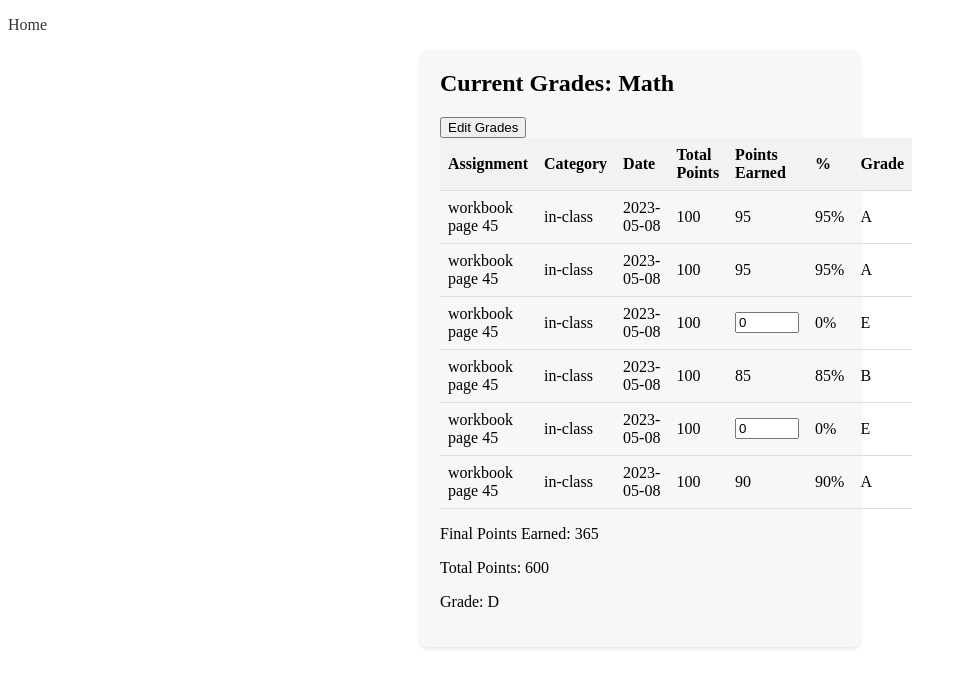
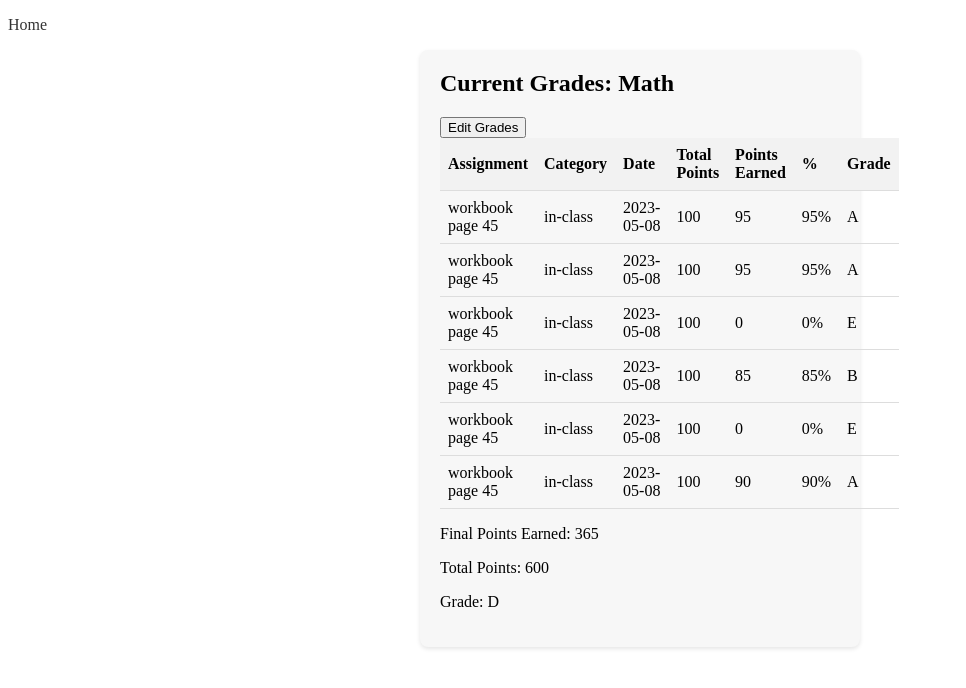
Before and after one commit to Ace-86/powergrade, a React (Create React App) app in the folder client/: page /grade-history/Math in a window 1280 px wide. Shown: the top 688 px of the page, without its empty margins (0-966 px from the left). Built offline with nearby package versions, Linux system fonts and the light colour scheme.

Commit message:
inputs removed from current grades page;

```diff
--- a/client/src/components/GradeHistory.js
+++ b/client/src/components/GradeHistory.js
@@ -45,6 +45,7 @@ const GradeHistory = () => {
       (sum, assignment) => sum + assignment.pointsEarned,
       0
     );
+
     const newGradePercentage = calculateGradePercentage(
       newPointsEarnedTotal,
       totalPoints
@@ -70,7 +71,7 @@ const GradeHistory = () => {
       <button className="edit-btn" onClick={() => setShowModal(true)}>
         Edit Grades
       </button>
-      <GradeTable filteredAssignments={filteredAssignments} handleGradeChange={handleGradeChange} />
+      <GradeTable filteredAssignments={filteredAssignments} />
       <div>
         <p>Final Points Earned: {pointsEarned}</p>
         <p>Total Points: {totalPoints}</p>
@@ -82,6 +83,7 @@ const GradeHistory = () => {
         filteredAssignments={filteredAssignments}
         handleGradeChange={handleGradeChange}
         handleGradeOptionClick={handleGradeOptionClick}
+        selectedGrade={selectedGrade}
       />
     </div>
   );
--- a/client/src/components/GradeTable.js
+++ b/client/src/components/GradeTable.js
@@ -1,6 +1,6 @@
 import React from 'react';
 
-const GradeTable = ({ filteredAssignments, handleGradeChange }) => {
+const GradeTable = ({ filteredAssignments }) => {
   return (
     <table>
       <thead>
@@ -21,19 +21,7 @@ const GradeTable = ({ filteredAssignments, handleGradeChange }) => {
             <td>{assignment.category}</td>
             <td>{assignment.date}</td>
             <td>{assignment.totalPoints}</td>
-            <td>
-              {assignment.pointsEarned === 0 ? (
-                <input
-                  type="number"
-                  min="0"
-                  max={assignment.totalPoints}
-                  value={assignment.pointsEarned}
-                  onChange={(event) => handleGradeChange(event, index)}
-                />
-              ) : (
-                assignment.pointsEarned
-              )}
-            </td>
+            <td>{assignment.pointsEarned}</td>
             <td>{assignment.percentage}</td>
             <td>{assignment.letter_grade}</td>
           </tr>
```
